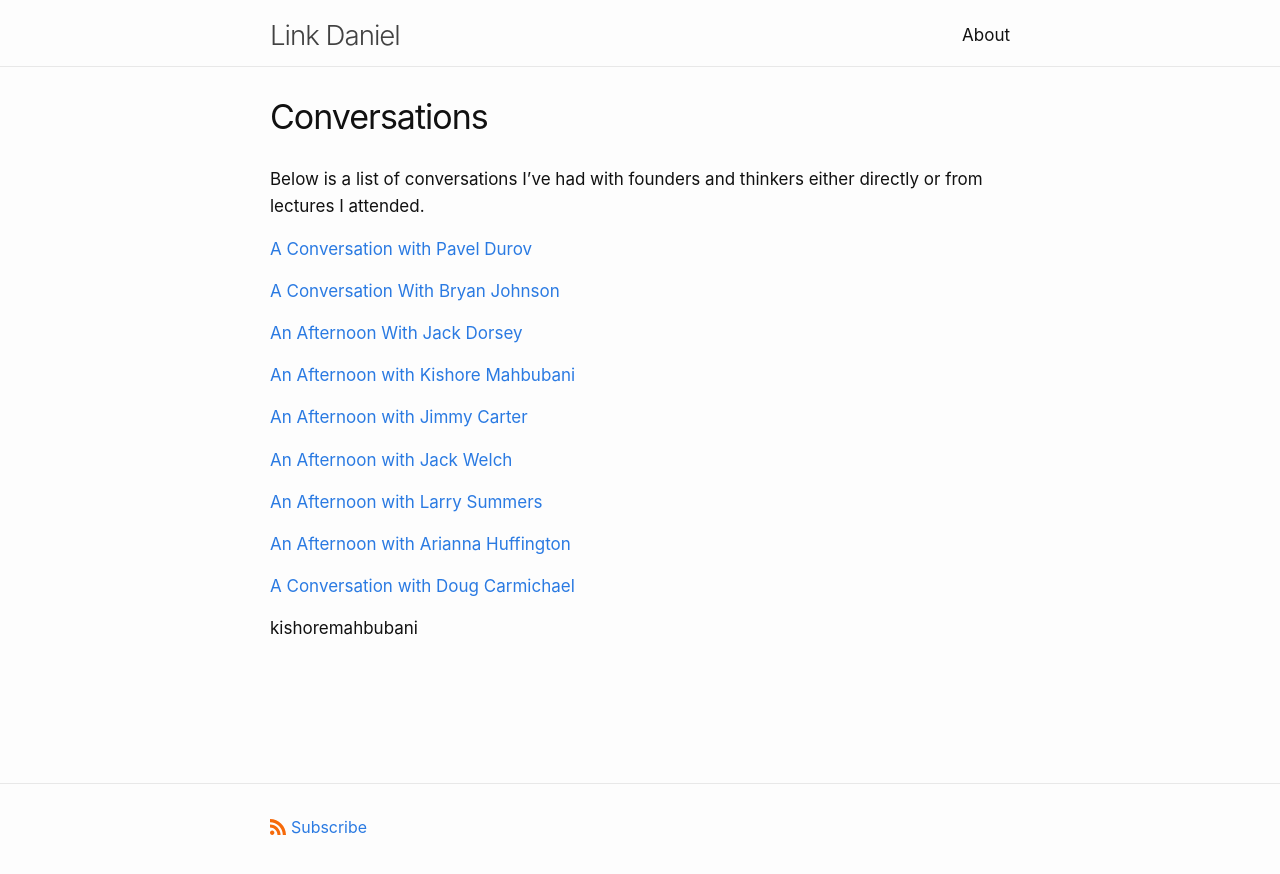
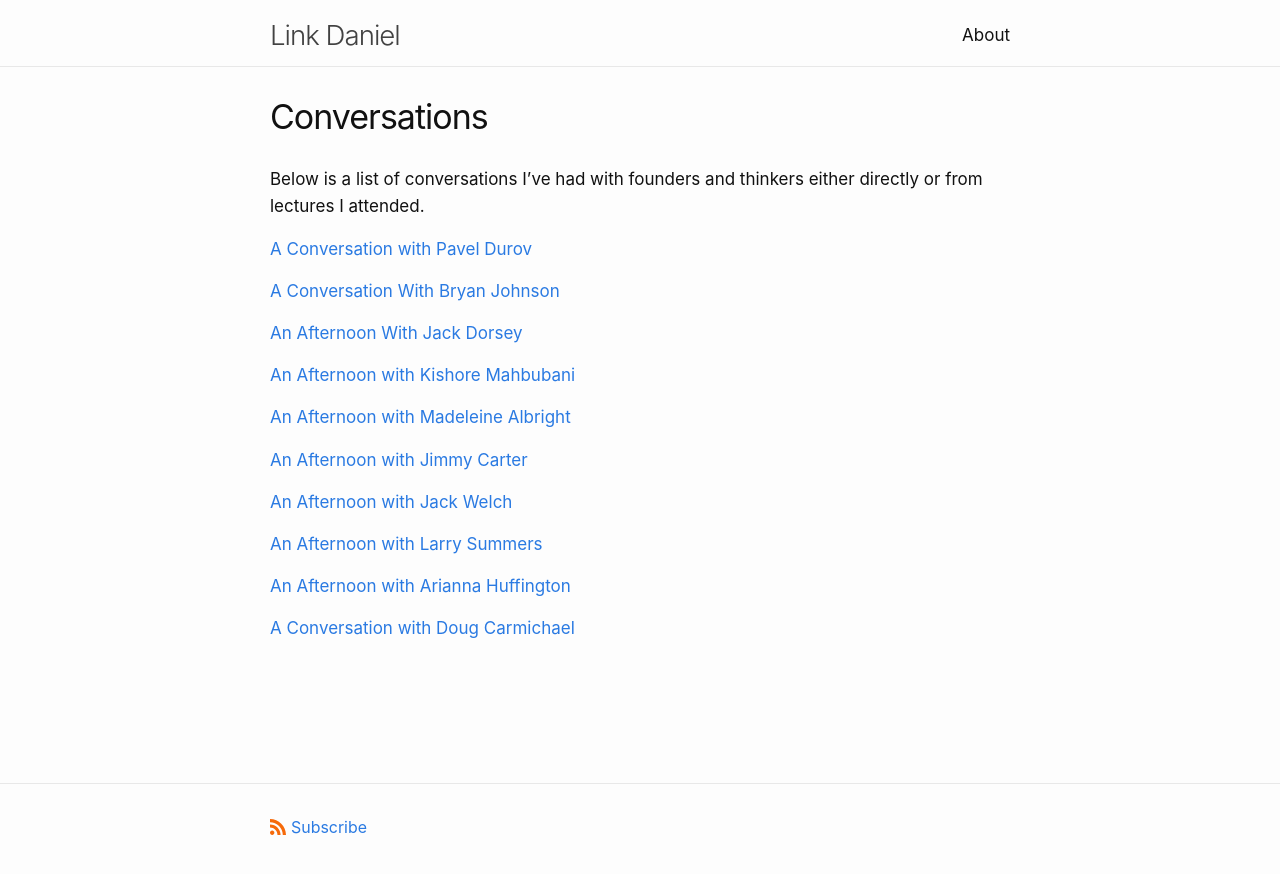
Before and after one commit to link-daniel/link.github.io, a Jekyll site: the page built from conversations.md, in a window 1280 px wide. Shown: the top 874 px of the page. Built offline with Jekyll 4.4.1, drawn with Linux system fonts in a browser that asks for light colours.

Commit message:
Update conversations.md

```diff
--- a/conversations.md
+++ b/conversations.md
@@ -18,6 +18,9 @@ Below is a list of conversations I've had with founders and thinkers either dire
 [An Afternoon with Kishore Mahbubani](/kishoremahbubani)
 <br>
 
+[An Afternoon with Madeleine Albright](/madeleinealbright)
+<br>
+
 [An Afternoon with Jimmy Carter](/jimmycarter)
 <br>
 
@@ -32,7 +35,3 @@ Below is a list of conversations I've had with founders and thinkers either dire
 
 [A Conversation with Doug Carmichael](/dougcarmichael)
 <br>
-
-
-
-kishoremahbubani
```
